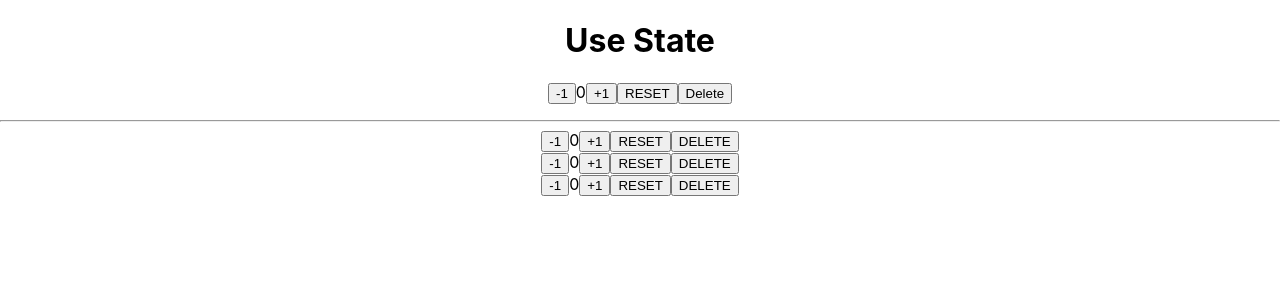
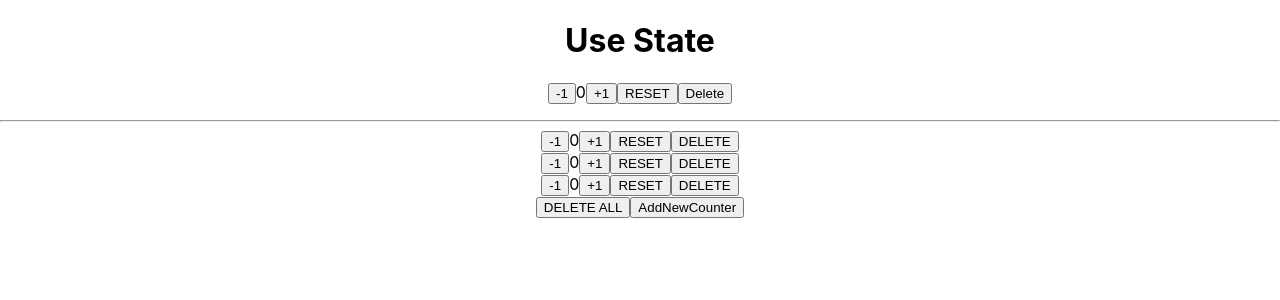
Before and after one commit to Nosov-Pavel/first31.07.21, a React (Create React App) app: page / in a window 1280 px wide. Shown: the top 300 px of the page. Built offline with nearby package versions, Linux system fonts and the light colour scheme.

Commit message:
addNewCount

```diff
--- a/src/App.js
+++ b/src/App.js
@@ -34,6 +34,12 @@ function App(){
         setCounters(newCounters)
     }
 
+    const addNewCounter = () => {
+        const newArr = [...counters, 0]
+        setCounters(newArr)
+
+    }
+
     return(
         <div className="App">
             <h1>Use State</h1>
@@ -51,15 +57,18 @@ function App(){
             <hr/>
 
             {counters.map((el, index) =>
-               <div>
+               <div key={index}>
                 <button onClick={() => plusMinusButtonHandler(-1, index)}>-1</button>
                 <span>{el}</span>
                    <button onClick={() => plusMinusButtonHandler(+1, index)}>+1</button>
                    <button onClick={() => reset1(index)}>RESET</button>
                    <button onClick={delete2}>DELETE</button>
-
                </div>
                 )}
+              <button>DELETE ALL</button>
+
+
+            <button onClick={addNewCounter}>AddNewCounter</button>
 
 
         </div>
```
